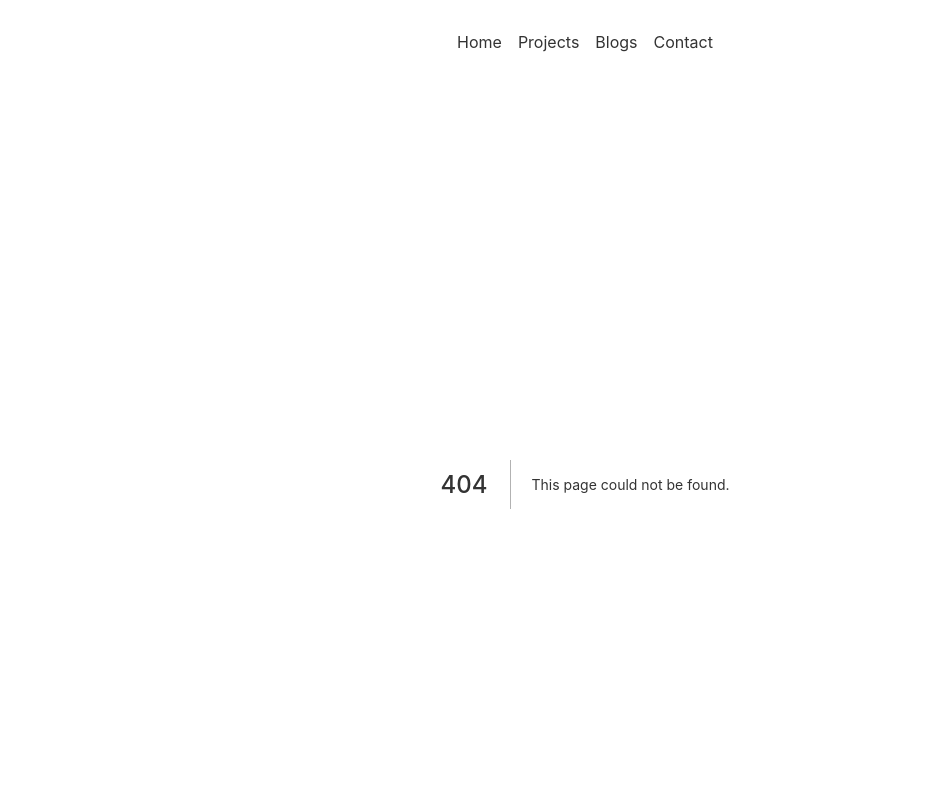
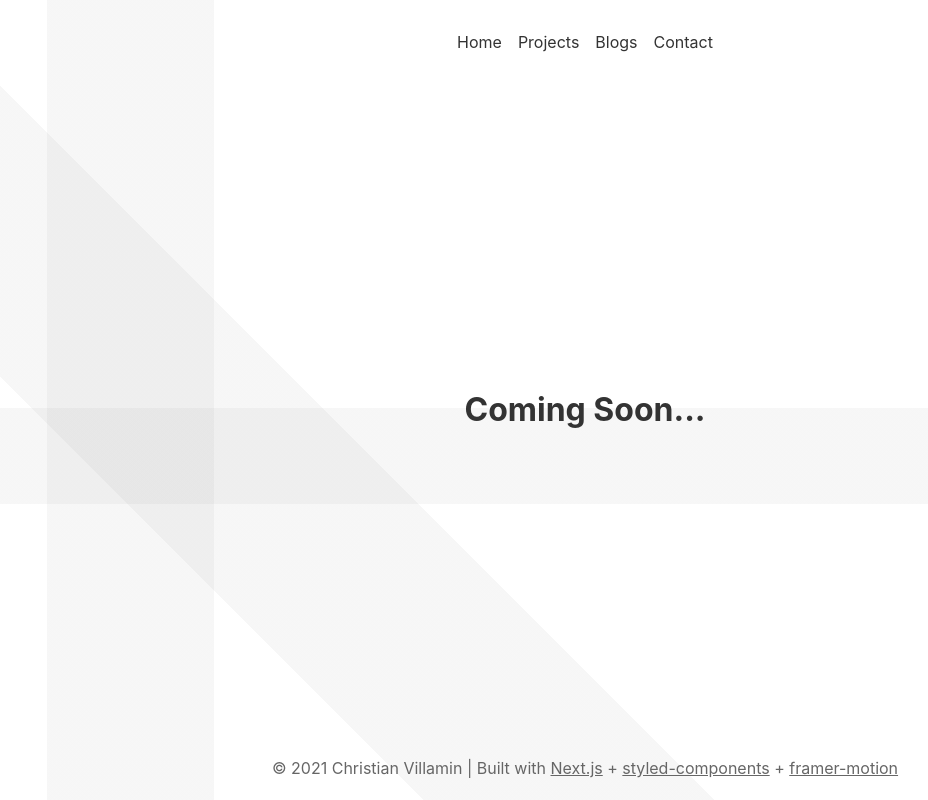
Before and after one commit to codekcv/personal-site-nextjs, a Next.js app: page /blogs in a window 1280 px wide. Before the commit this address had no page. Shown: the top 800 px of the page, without its empty margins (55-983 px from the left). Built offline with nearby package versions, Linux system fonts and the light colour scheme.

Commit message:
feat(blogs) init page

```diff
--- /dev/null
+++ b/pages-main/Blogs/Blogs.main.tsx
@@ -0,0 +1,15 @@
+import Flex from 'components/general/Flex/Flex.main'
+import Text from 'components/general/Text/Text.main'
+
+const Blogs = (): JSX.Element => (
+  <Flex
+    justifyContent="center"
+    alignItems="center"
+    height="calc(100vh - 85px - 64px)"
+    mb="-25vh"
+  >
+    <Text as="h1">Coming Soon...</Text>
+  </Flex>
+)
+
+export default Blogs
--- /dev/null
+++ b/pages-main/Blogs/index.ts
@@ -0,0 +1 @@
+export { default } from './Blogs.main'
--- a/pages/_app.tsx
+++ b/pages/_app.tsx
@@ -7,10 +7,8 @@ import { compose, layout, LayoutProps, space, SpaceProps } from 'styled-system'
 
 const GlobalStyle = createGlobalStyle`
   * {
-    position: relative;
     padding: 0;
     margin: 0;
-    z-index: 0;
     box-sizing: border-box;
     color: #333;
   }
--- /dev/null
+++ b/pages/blogs.tsx
@@ -0,0 +1 @@
+export { default } from 'pages-main/Blogs'
```
